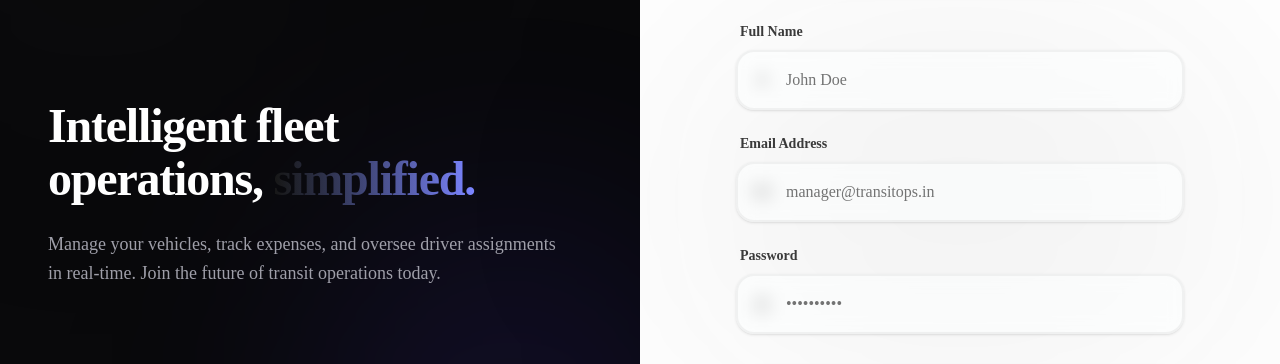
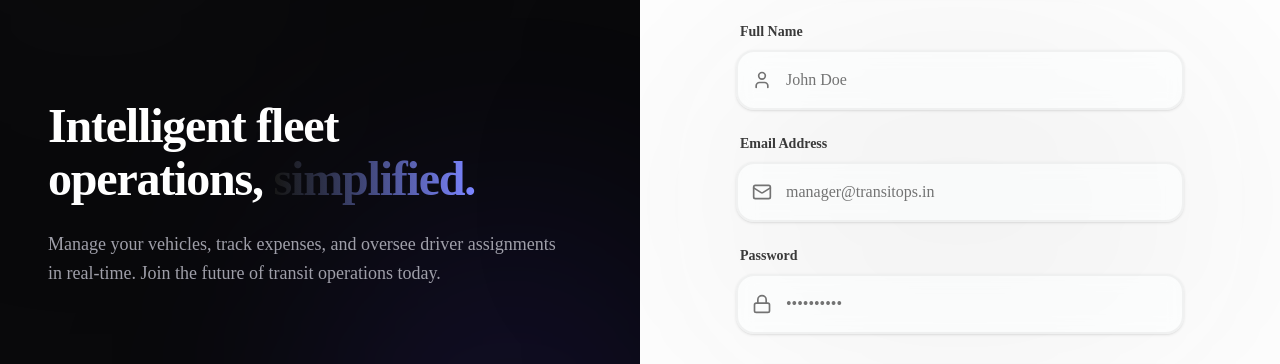
Before and after one commit to kaushalnandaniya/Odoo_Hackathon_2026, a Next.js app: page /signup in a window 1280 px wide. Shown: the part 199-563 px from the top of the page. Built offline with nearby package versions, Linux system fonts and the light colour scheme.

Commit message:
fix: resolve blurred icons and fix dashboard scroll layout

```diff
--- a/app/(dashboard)/layout.tsx
+++ b/app/(dashboard)/layout.tsx
@@ -15,13 +15,13 @@ export default async function DashboardLayout({
   const items = navItemsFor(session.user.role, session.user.email);
 
   return (
-    <div className="flex min-h-screen">
-      <aside className="flex w-56 shrink-0 flex-col border-r bg-sidebar">
+    <div className="flex h-screen overflow-hidden">
+      <aside className="flex w-56 shrink-0 flex-col border-r bg-sidebar h-full">
         <div className="border-b p-4">
           <div className="text-lg font-bold">TransitOps</div>
           <div className="text-xs text-muted-foreground">Transport Operations</div>
         </div>
-        <nav className="flex-1 space-y-1 p-2">
+        <nav className="flex-1 space-y-1 p-2 overflow-y-auto">
           {items.map((item) => (
             <Link
               key={item.href}
@@ -32,7 +32,7 @@ export default async function DashboardLayout({
             </Link>
           ))}
         </nav>
-        <div className="space-y-2 border-t p-4">
+        <div className="space-y-2 border-t p-4 mt-auto">
           <div className="truncate text-sm font-medium">{session.user.name}</div>
           <Badge variant="secondary" className="text-[10px]">
             {session.user.role.replace("_", " ")}
@@ -40,7 +40,7 @@ export default async function DashboardLayout({
           <LogoutButton />
         </div>
       </aside>
-      <main className="flex-1 overflow-x-auto p-6">{children}</main>
+      <main className="flex-1 overflow-y-auto p-6 bg-muted/20">{children}</main>
     </div>
   );
 }
--- a/app/login/login-form.tsx
+++ b/app/login/login-form.tsx
@@ -47,7 +47,7 @@ export function LoginForm() {
       <motion.div variants={itemVariants} className="space-y-2 relative group">
         <label htmlFor="email" className="block text-sm font-semibold text-foreground/80 ml-1">Email Address</label>
         <div className="relative">
-          <Mail className="absolute left-4 top-1/2 -translate-y-1/2 w-5 h-5 text-muted-foreground group-focus-within:text-primary transition-colors" />
+          <Mail className="absolute z-10 left-4 top-1/2 -translate-y-1/2 w-5 h-5 text-muted-foreground group-focus-within:text-primary transition-colors" />
           <input
             id="email"
             name="email"
@@ -63,7 +63,7 @@ export function LoginForm() {
       <motion.div variants={itemVariants} className="space-y-2 relative group">
         <label htmlFor="password" className="block text-sm font-semibold text-foreground/80 ml-1">Password</label>
         <div className="relative">
-          <Lock className="absolute left-4 top-1/2 -translate-y-1/2 w-5 h-5 text-muted-foreground group-focus-within:text-primary transition-colors" />
+          <Lock className="absolute z-10 left-4 top-1/2 -translate-y-1/2 w-5 h-5 text-muted-foreground group-focus-within:text-primary transition-colors" />
           <input
             id="password"
             name="password"
--- a/app/signup/signup-form.tsx
+++ b/app/signup/signup-form.tsx
@@ -55,7 +55,7 @@ export function SignupForm() {
       <motion.div variants={itemVariants} className="space-y-2 relative group">
         <label htmlFor="name" className="block text-sm font-semibold text-foreground/80 ml-1">Full Name</label>
         <div className="relative">
-          <User className="absolute left-4 top-1/2 -translate-y-1/2 w-5 h-5 text-muted-foreground group-focus-within:text-primary transition-colors" />
+          <User className="absolute z-10 left-4 top-1/2 -translate-y-1/2 w-5 h-5 text-muted-foreground group-focus-within:text-primary transition-colors" />
           <input
             id="name"
             name="name"
@@ -71,7 +71,7 @@ export function SignupForm() {
       <motion.div variants={itemVariants} className="space-y-2 relative group">
         <label htmlFor="email" className="block text-sm font-semibold text-foreground/80 ml-1">Email Address</label>
         <div className="relative">
-          <Mail className="absolute left-4 top-1/2 -translate-y-1/2 w-5 h-5 text-muted-foreground group-focus-within:text-primary transition-colors" />
+          <Mail className="absolute z-10 left-4 top-1/2 -translate-y-1/2 w-5 h-5 text-muted-foreground group-focus-within:text-primary transition-colors" />
           <input
             id="email"
             name="email"
@@ -87,7 +87,7 @@ export function SignupForm() {
       <motion.div variants={itemVariants} className="space-y-2 relative group">
         <label htmlFor="password" className="block text-sm font-semibold text-foreground/80 ml-1">Password</label>
         <div className="relative">
-          <Lock className="absolute left-4 top-1/2 -translate-y-1/2 w-5 h-5 text-muted-foreground group-focus-within:text-primary transition-colors" />
+          <Lock className="absolute z-10 left-4 top-1/2 -translate-y-1/2 w-5 h-5 text-muted-foreground group-focus-within:text-primary transition-colors" />
           <input
             id="password"
             name="password"
```
